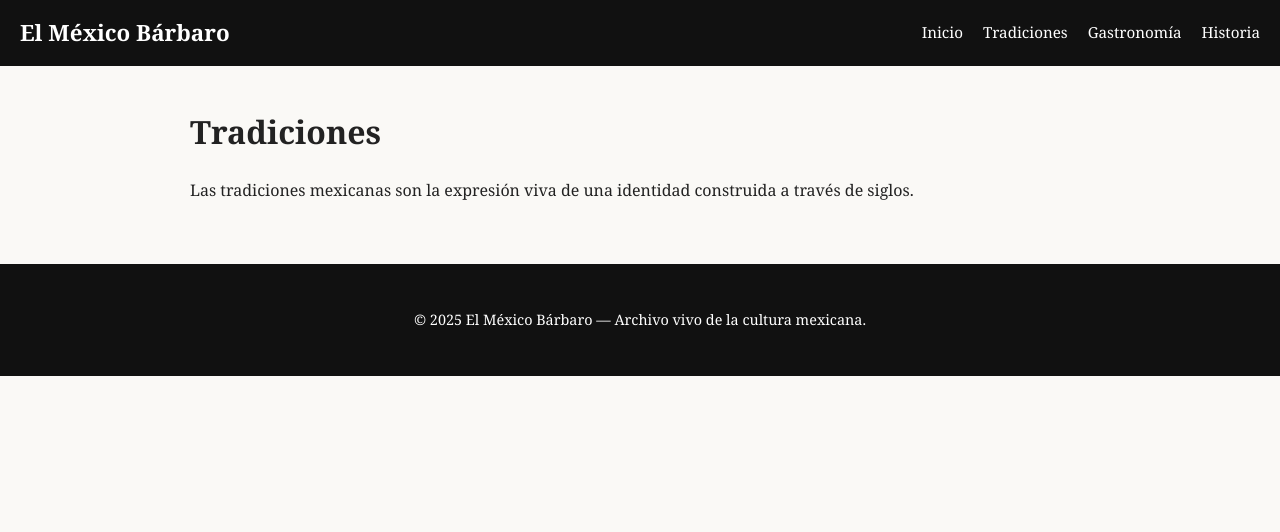
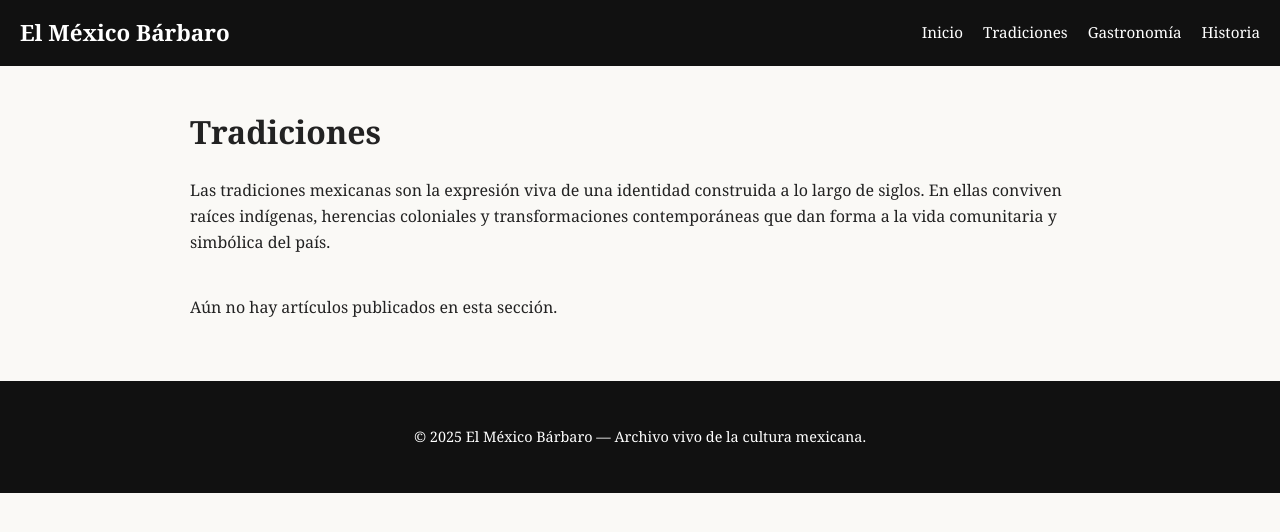
Before and after one commit to elbracamonte/elbracamonte.github.io, a Jekyll site: the page built from tradiciones/index.html, in a window 1280 px wide. Shown: the top 532 px of the page. Built offline with Jekyll 4.4.1, drawn with Linux system fonts in a browser that asks for light colours.

Commit message:
Update index.html

```diff
--- a/tradiciones/index.html
+++ b/tradiciones/index.html
@@ -6,10 +6,13 @@ title: Tradiciones
 <h1>Tradiciones</h1>
 
 <p>
-Las tradiciones mexicanas son la expresión viva de una identidad construida a través de siglos.
+Las tradiciones mexicanas son la expresión viva de una identidad construida a lo largo de siglos.
+En ellas conviven raíces indígenas, herencias coloniales y transformaciones contemporáneas que
+dan forma a la vida comunitaria y simbólica del país.
 </p>
 
 <section class="post-list">
+  {% if site.categories.tradiciones %}
     {% for post in site.categories.tradiciones %}
       <article class="post-item">
         <h2>
@@ -21,4 +24,7 @@ Las tradiciones mexicanas son la expresión viva de una identidad construida a t
         <p>{{ post.excerpt }}</p>
       </article>
     {% endfor %}
+  {% else %}
+    <p>Aún no hay artículos publicados en esta sección.</p>
+  {% endif %}
 </section>
```
Lines whose indentation alone changed are shown as unchanged.
